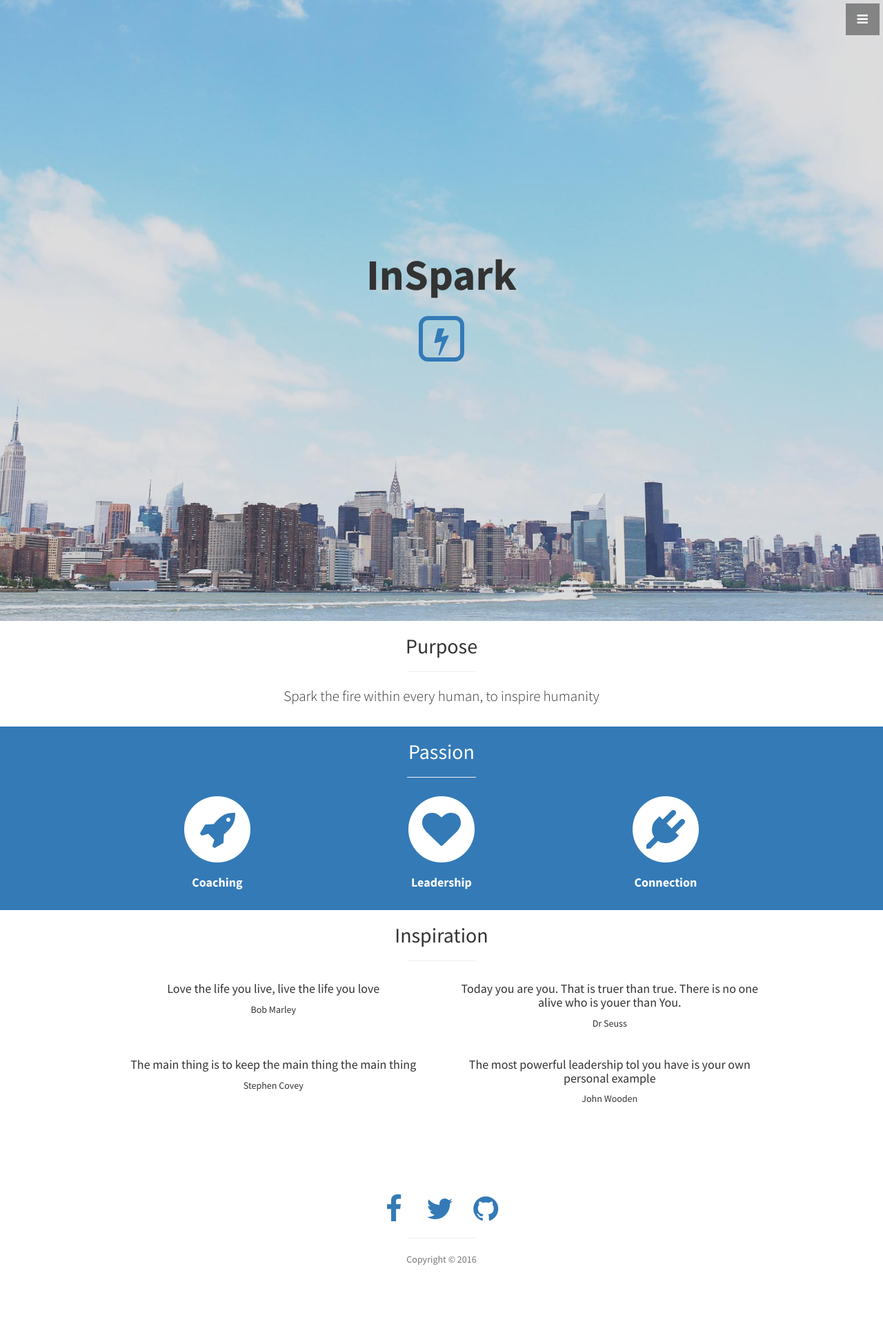
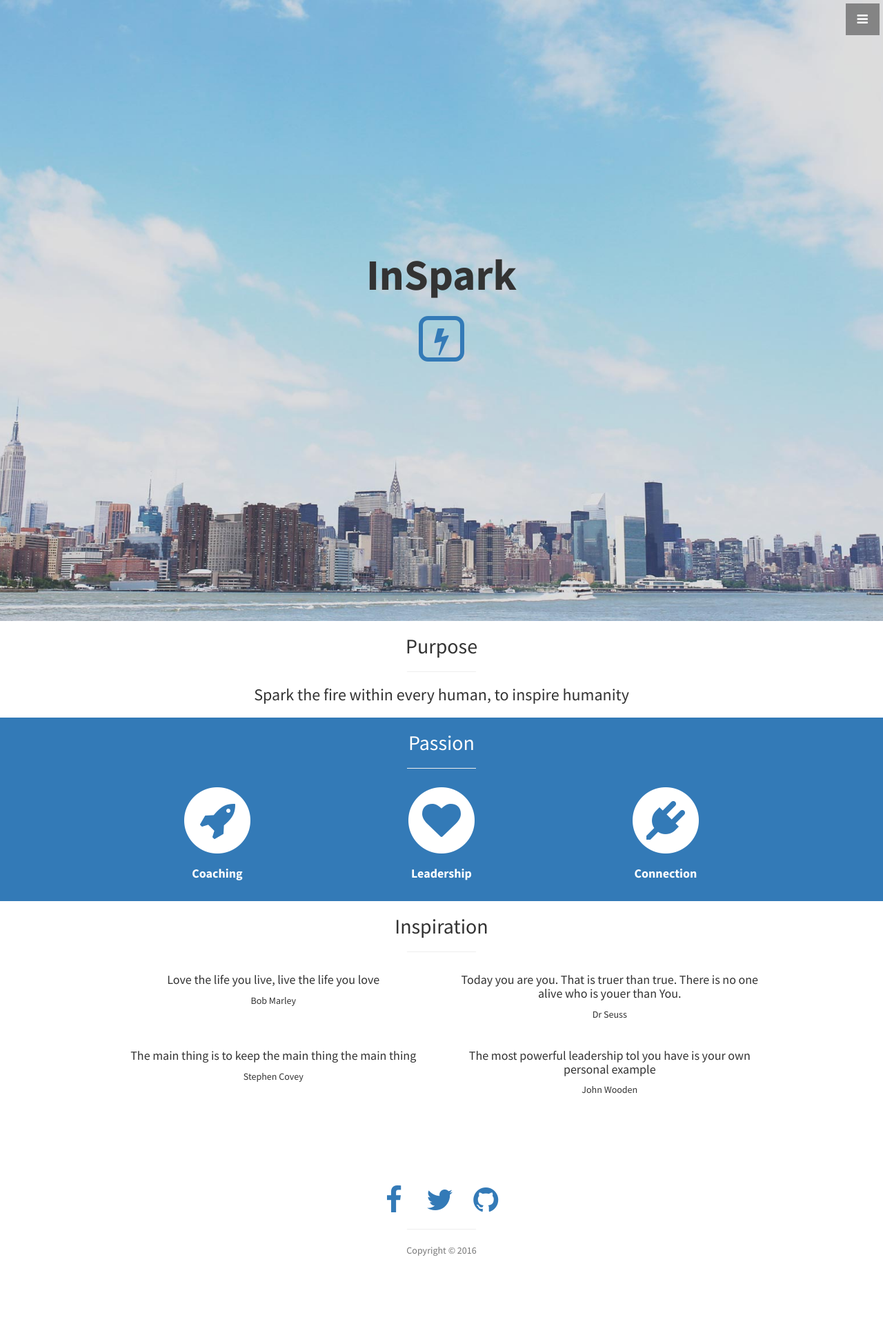
Before and after one commit to jikinluke8/inspark, a Jekyll site: the page built from index.html, in a window 1280 px wide. Shown: the whole page at 69% size. Built offline with Jekyll 4.4.1, drawn with Linux system fonts in a browser that asks for light colours.

Commit message:
Update purpose.html

```diff
--- a/_includes/purpose.html
+++ b/_includes/purpose.html
@@ -4,7 +4,7 @@
       <div class="col-lg-12 text-center">
           <h2>Purpose</h2>
           <hr class="small">
-          <p class="lead">Spark the fire within every human, to inspire humanity</p>
+          <p class="lead"><h3>Spark the fire within every human, to inspire humanity</h3></p>
         <div class="col-lg-12 text-center"><P></P>
         </div>
       </div>
```
